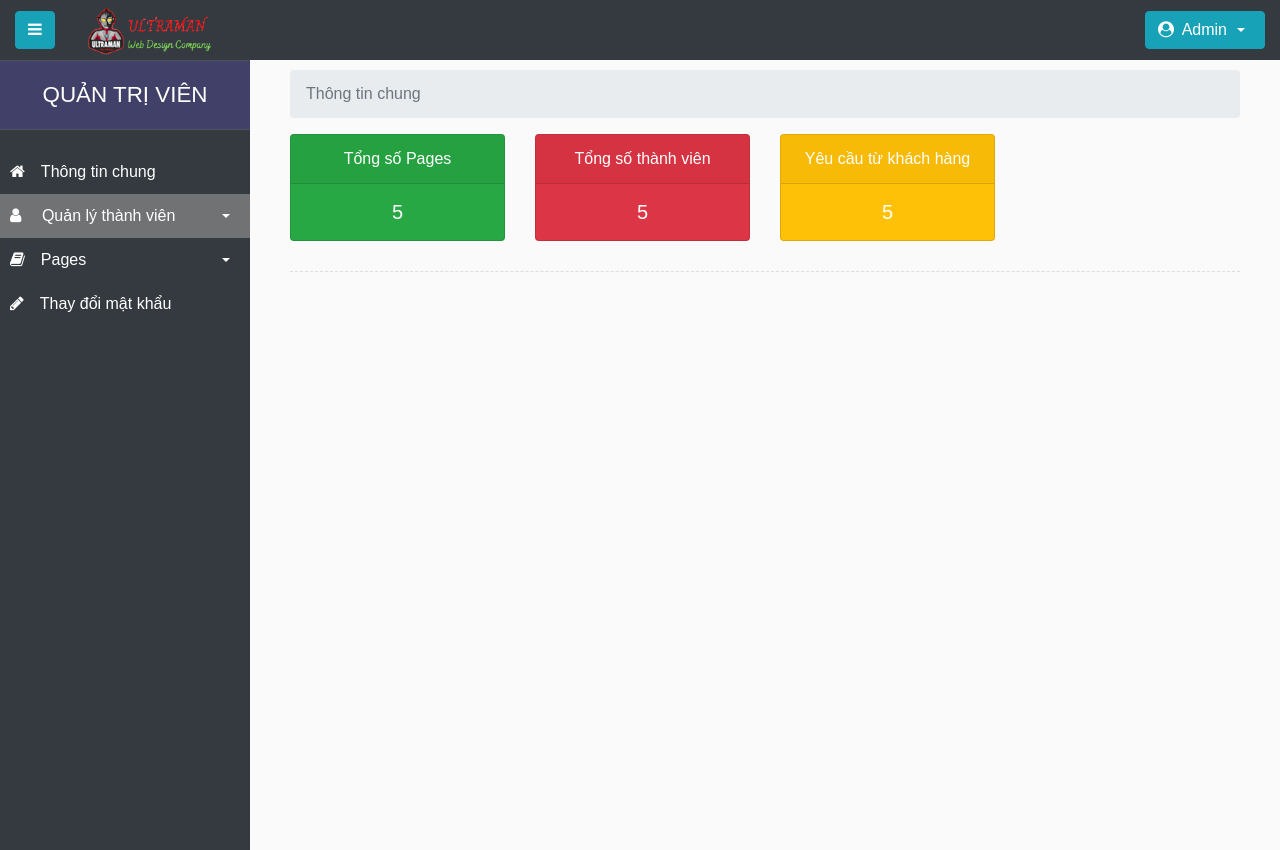
After one commit to HoangHuyLe/assignment, a PHP site: page /admin/dashboard.php in a window 1280 px wide. The commit adds this page. Run offline with PHP 8.4, Linux system fonts and the light colour scheme.

Commit message:
Admin UX, UI Admin login

```diff
--- /dev/null
+++ b/admin/css/header.css
@@ -0,0 +1,12 @@
+#header {
+    height: 60px;
+    background-color: #343a40!important;
+    position: fixed;
+    top: 0;
+    left: 0;
+    z-index: 999;
+}
+
+#header img {
+    margin-left: 30px;
+}
--- /dev/null
+++ b/admin/css/sidebar.css
@@ -0,0 +1,96 @@
+/* ---------------------------------------------------
+    SIDEBAR STYLE
+----------------------------------------------------- */
+
+#sidebar {
+    width: 250px;
+    position: fixed;
+    top: 60px;
+    left: 0;
+    height: 100vh;
+    z-index: 999;
+    background: #343a40;
+    color: #fff;
+    transition: all 0.3s;
+    border-top: 1px solid #4b545c;
+}
+
+#sidebar.active {
+    margin-left: -250px;
+}
+
+#sidebar .sidebar-header {
+    padding: 15px;
+    background: #404068;
+    border-bottom: 1px solid #4b545c;
+    text-align: center;
+}
+
+#sidebar .sidebar-header p{
+    color: #fff;
+    font-weight: 500;
+    font-size: 1.4rem;
+    margin: 0;
+    padding: 0;
+}
+
+#sidebar ul.components {
+    padding: 20px 0;
+}
+
+#sidebar ul p {
+    color: #fff;
+    padding: 10px;
+}
+
+#sidebar ul li a {
+    padding: 10px;
+    font-size: 1em;
+    display: block;
+}
+
+#sidebar ul li a:hover {
+    background: #909192;
+}
+
+#sidebar ul li.active>a,
+a[aria-expanded="true"] {
+    color: #fff;
+    background: #717274;
+}
+
+a[data-toggle="collapse"] {
+    position: relative;
+}
+
+.dropdown-toggle::after {
+    display: block;
+    position: absolute;
+    top: 50%;
+    right: 20px;
+    transform: translateY(-50%);
+}
+
+ul ul a {
+    font-size: 0.8em !important;
+    padding-left: 35px !important;
+    background: #444a50;
+}
+
+
+
+/* ---------------------------------------------------
+    MEDIAQUERIES
+----------------------------------------------------- */
+
+@media (max-width: 768px) {
+    #sidebar {
+        margin-left: -250px;
+    }
+    #sidebar.active {
+        margin-left: 0;
+    }
+    #sidebarCollapse span {
+        display: none;
+    }
+}
--- /dev/null
+++ b/admin/css/style.css
@@ -0,0 +1,68 @@
+body {
+    font-family: Arial, Helvetica, sans-serif;
+    background: #fafafa;
+}
+
+p {
+    font-family: Arial, Helvetica, sans-serif;
+    font-size: 1em;
+    font-weight: 300;
+    line-height: 1.7em;
+    color: #999;
+}
+
+a,
+a:hover,
+a:focus {
+    color: inherit;
+    text-decoration: none;
+    transition: all 0.3s;
+}
+
+.line {
+    width: 100%;
+    height: 1px;
+    border-bottom: 1px dashed #ddd;
+    margin: 30px 0;
+}
+
+/* ---------------------------------------------------
+    DASHBOARD STYLE
+----------------------------------------------------- */
+
+.wrapper {
+    display: flex;
+    width: 100%;
+}
+
+#content {
+    width: calc(100% - 250px);
+    margin-top: 50px    ;
+    padding: 20px 40px;
+    min-height: 100vh;
+    transition: all 0.3s;
+    position: absolute;
+    top: 0;
+    right: 0;
+}
+
+#content.active {
+    width: 100%;
+}
+
+.box > .card-body {
+    padding: 1rem;
+}
+
+.box .card-title {
+    margin-bottom: 0;
+}
+
+@media (max-width: 768px) {
+    #content {
+        width: 100%;
+    }
+    #content.active {
+        width: calc(100% - 250px);
+    }
+}
--- /dev/null
+++ b/admin/dashboard.php
@@ -0,0 +1,86 @@
+<!DOCTYPE html>
+<html>
+
+<head>
+    <meta charset="utf-8">
+    <meta name="viewport" content="width=device-width, initial-scale=1.0">
+    <meta http-equiv="X-UA-Compatible" content="IE=edge">
+    <title>Admin | Dashboard</title>
+    <!-- Bootstrap CSS -->
+    <link rel="stylesheet" href="../lib/bootstrap/bootstrap.min.css">
+    <!-- Font Awesome -->
+    <link rel="stylesheet" href="../css/font-awesome.min.css">
+    <!-- Header Style -->
+    <link rel="stylesheet" href="css/header.css">
+    <!-- Sidebar Style -->
+    <link rel="stylesheet" href="css/sidebar.css">
+    <!-- Style -->
+    <link rel="stylesheet" href="css/style.css">
+</head>
+
+<body>
+    <?php include_once('include/header.php') ?>
+
+    <div class="wrapper">
+        <!-- Side bar -->
+        <?php include_once('include/sidebar.php') ?>
+        <!-- Page Content  -->
+        <div id="content">
+            <nav aria-label="breadcrumb">
+                <ol class="breadcrumb">
+                    <li class="breadcrumb-item active" aria-current="page">Thông tin chung</li>
+                </ol>
+            </nav>
+
+            <div class="row">
+                <div class="col-3">
+                    <div class="card text-white bg-success text-center box">
+                        <div class="card-header">Tổng số Pages</div>
+                        <div class="card-body">
+                            <h5 class="card-title">5</h5>
+                        </div>
+                    </div>
+                </div>
+                <div class="col-3">
+                    <div class="card text-white bg-danger text-center box">
+                        <div class="card-header">Tổng số thành viên</div>
+                        <div class="card-body">
+                            <h5 class="card-title">5</h5>
+                        </div>
+                    </div>
+                </div>
+                <div class="col-3">
+                    <div class="card text-white bg-warning text-center box">
+                        <div class="card-header">Yêu cầu từ khách hàng</div>
+                        <div class="card-body">
+                            <h5 class="card-title">5</h5>
+                        </div>
+                    </div>
+                </div>
+                <div class="col-3">
+
+                </div>
+            </div>
+            <div class="line"></div>
+
+        </div>
+    </div>
+
+    <!-- ALL JS FILES -->
+    <script src="../lib/bootstrap/jquery.min.js"></script>
+    <script src="../lib/bootstrap/popper.min.js"></script>
+    <script src="../lib/bootstrap/bootstrap.min.js"></script>
+    <!-- jQuery Custom Scroller CDN -->
+    <script type="text/javascript">
+        $(document).ready(function () {
+            $('#sidebarCollapse').on('click', function () {
+                $('#sidebar, #content').toggleClass('active');
+                // Close all drop-down menu
+                $('.collapse.in').toggleClass('in');
+                $('a[aria-expanded=true]').attr('aria-expanded', 'false');
+            });
+        });
+    </script>
+</body>
+
+</html>
--- /dev/null
+++ b/admin/include/header.php
@@ -0,0 +1,18 @@
+<div id="header" class="container-fluid d-flex align-items-center">
+    <button type="button" id="sidebarCollapse" class="btn btn-info">
+        <i class="fa fa-bars"></i>
+    </button>
+    <img src="../images/ultraman_logo.png" width="128" height="50" alt="logo">
+    <div class="w-100 d-flex justify-content-end">
+        <div class='dropdown'>
+            <button class='btn btn-info dropdown-toggle' type='button' id='dropdownMenuButton' data-toggle='dropdown' aria-haspopup='true' aria-expanded='false'>
+                <i class="fa fa-user-circle mr-1" aria-hidden="true"></i>
+                <span style="margin-right: 25px;">Admin</span>
+            </button>
+            <div class='dropdown-menu' aria-labelledby='dropdownMenuButton'>
+                <a class='dropdown-item' href='#'>Trang cá nhân</a>
+                <a class='dropdown-item' href='#'>Đăng xuất</a>
+            </div>
+        </div>
+    </div>
+</div>
--- /dev/null
+++ b/admin/include/sidebar.php
@@ -0,0 +1,48 @@
+<nav id="sidebar">
+    <div class="sidebar-header" style="color: #5757a7">
+        <p>QUẢN TRỊ VIÊN </p>
+    </div>
+    <ul class="list-unstyled components">
+        <li>
+            <a href="#"><i class="fa fa-home mr-3"></i>Thông tin chung</a>
+        </li>
+        <li class="active">
+            <a href="#homeSubmenu" data-toggle="collapse" aria-expanded="false" class="dropdown-toggle">
+                <i class="fa fa-user mr-3"></i> Quản lý thành viên
+            </a>
+            <ul class="collapse list-unstyled" id="homeSubmenu">
+                <li>
+                    <a href="#"><i class="fa fa-eye mr-2"></i> Xem thành viên</a>
+                </li>
+                <li>
+                    <a href="#"><i class="fa fa-plus mr-2"></i> Thêm thành viên</a>
+                </li>
+            </ul>
+        </li>
+        <li>
+            <a href="#pageSubmenu" data-toggle="collapse" aria-expanded="false" class="dropdown-toggle">
+                <i class="fa fa-book mr-3"> </i>Pages
+            </a>
+            <ul class="collapse list-unstyled" id="pageSubmenu">
+                <li>
+                    <a href="#"><i class="fa fa-home mr-2"></i>Trang chủ</a>
+                </li>
+                <li>
+                    <a href="#"><i class="fa fa-building mr-2"></i>Giới thiệu</a>
+                </li>
+                <li>
+                    <a href="#"><i class="fa fa-cogs mr-2"></i>Dịch vụ</a>
+                </li>
+                <li>
+                    <a href="#"><i class="fa fa-money mr-2"></i>Bảng giá</a>
+                </li>
+                <li>
+                    <a href="#"><i class="fa fa-phone mr-2"></i>Liên hệ</a>
+                </li>
+            </ul>
+        </li>
+        <li>
+            <a href="#"><i class="fa fa-pencil mr-3"></i>Thay đổi mật khẩu</a>
+        </li>
+    </ul>
+</nav>
--- a/js/smoothscroll.js
+++ b/js/smoothscroll.js
@@ -19,7 +19,7 @@ var deltaX=event.wheelDeltaX||0;var deltaY=event.wheelDeltaY||0;if(!deltaX&&!del
 if(!options.touchpadSupport&&isTouchpad(deltaY)){return true;}
 if(Math.abs(deltaX)>1.2){deltaX*=options.stepSize/120;}
 if(Math.abs(deltaY)>1.2){deltaY*=options.stepSize/120;}
-scrollArray(overflowing,-deltaX,-deltaY);event.preventDefault();}
+scrollArray(overflowing,-deltaX,-deltaY);}
 function keydown(event){var target=event.target;var modifier=event.ctrlKey||event.altKey||event.metaKey||(event.shiftKey&&event.keyCode!==key.spacebar);if(/input|textarea|select|embed/i.test(target.nodeName)||target.isContentEditable||event.defaultPrevented||modifier){return true;}
 if(isNodeName(target,"button")&&event.keyCode===key.spacebar){return true;}
 var shift,x=0,y=0;var elem=overflowingAncestor(activeElement);var clientHeight=elem.clientHeight;if(elem==document.body){clientHeight=window.innerHeight;}
```
Also changed, not shown: admin/css/login.css (added, +52 -0 lines), admin/include/dbconnect.php (added, +15 -0 lines), admin/index.php (added, +73 -0 lines), js/custom.js (+0 -42 lines), users/login.php (+5 -3 lines), lib/bootstrap/jquery.min.js, 2 other files.
